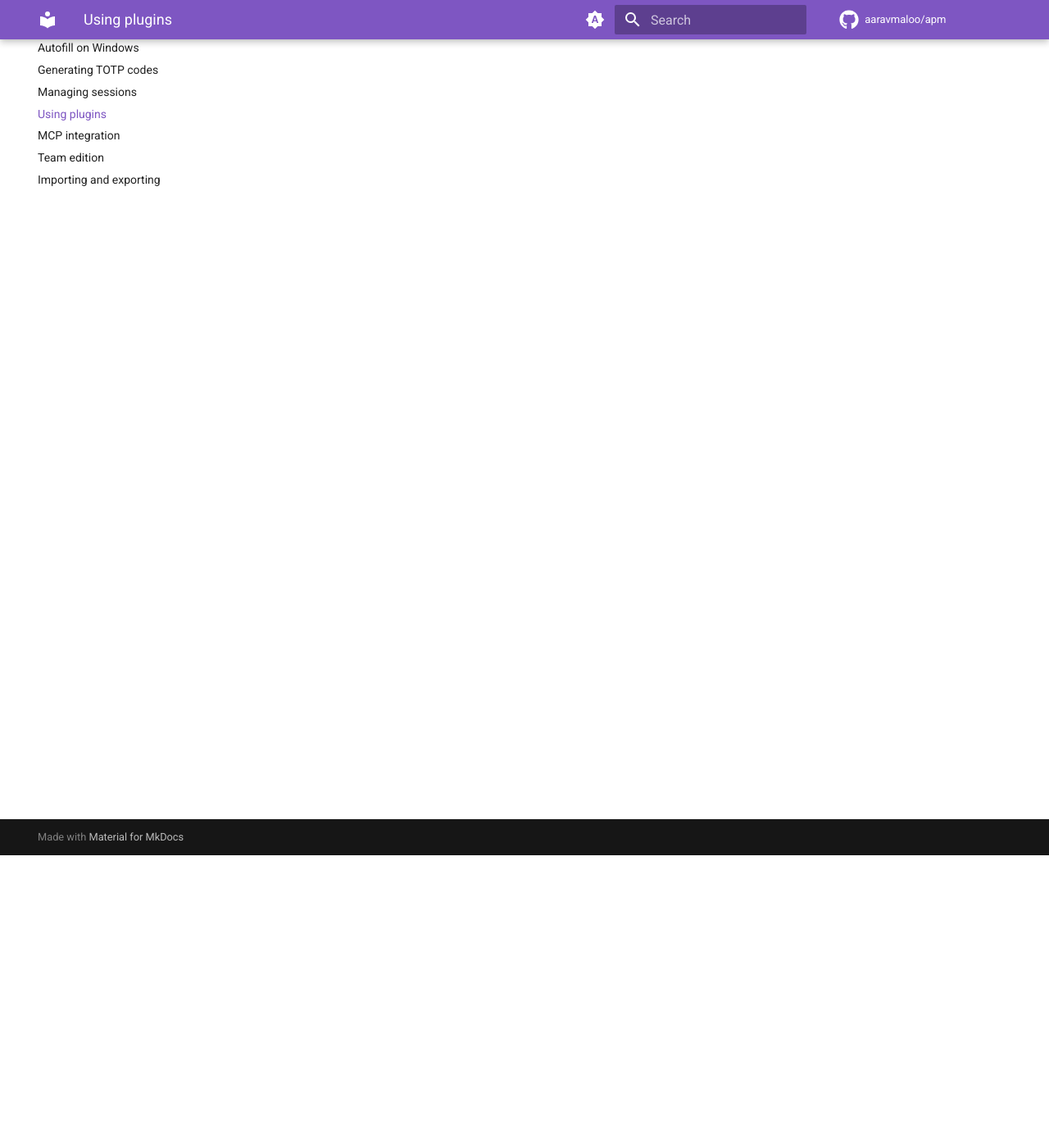
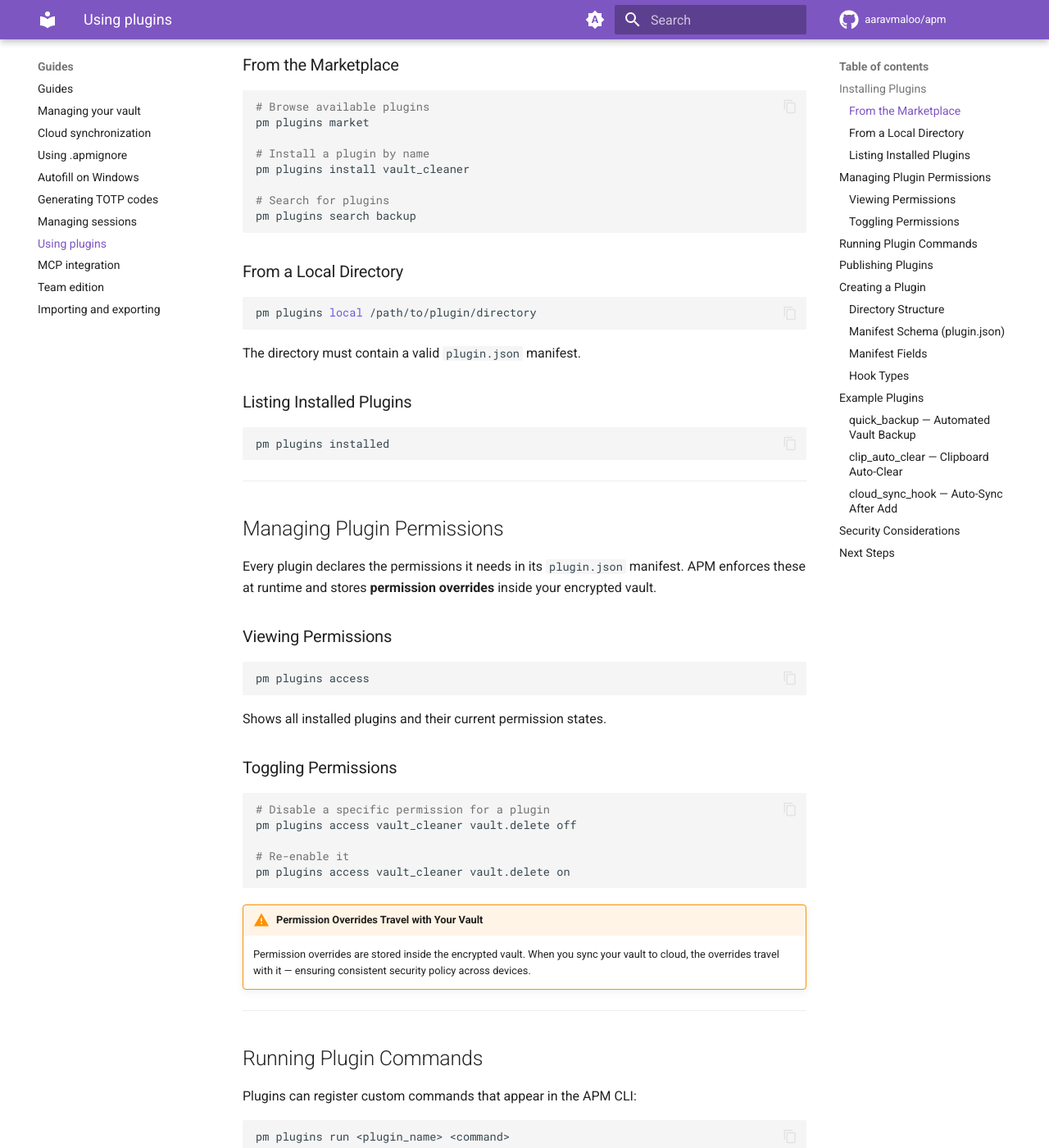
Before and after one commit to aaravmaloo/apm, an MkDocs documentation site: the page built from docs/guides/plugins.md, in a window 1280 px wide and 1400 px high, scrolled down 357 px. Shown: the whole window at 82% size. Built offline with MkDocs 1.6.1 and Material for MkDocs 9.7.7, drawn with Linux system fonts in a browser that asks for light colours; comment, search, counter and statistics services are not loaded; some of the changed text lies outside the part shown.

Commit message:
update docs/guides/plugins.md

````diff
--- a/docs/guides/plugins.md
+++ b/docs/guides/plugins.md
@@ -1 +1,202 @@
-# Plugins Guide\n\nManifest plugins with runtime permission controls. Use pm plugins access to manage PACs.
+# Using Plugins
+
+APM features a manifest-based plugin system that lets you extend the CLI with custom commands, hooks, and automation workflows. Plugins are distributed via a cloud-based marketplace or installed locally.
+
+---
+
+## Installing Plugins
+
+### From the Marketplace
+
+```bash
+# Browse available plugins
+pm plugins market
+
+# Install a plugin by name
+pm plugins install vault_cleaner
+
+# Search for plugins
+pm plugins search backup
+```
+
+### From a Local Directory
+
+```bash
+pm plugins local /path/to/plugin/directory
+```
+
+The directory must contain a valid `plugin.json` manifest.
+
+### Listing Installed Plugins
+
+```bash
+pm plugins installed
+```
+
+---
+
+## Managing Plugin Permissions
+
+Every plugin declares the permissions it needs in its `plugin.json` manifest. APM enforces these at runtime and stores **permission overrides** inside your encrypted vault.
+
+### Viewing Permissions
+
+```bash
+pm plugins access
+```
+
+Shows all installed plugins and their current permission states.
+
+### Toggling Permissions
+
+```bash
+# Disable a specific permission for a plugin
+pm plugins access vault_cleaner vault.delete off
+
+# Re-enable it
+pm plugins access vault_cleaner vault.delete on
+```
+
+!!! warning "Permission Overrides Travel with Your Vault"
+    Permission overrides are stored inside the encrypted vault. When you sync your vault to cloud, the overrides travel with it — ensuring consistent security policy across devices.
+
+---
+
+## Running Plugin Commands
+
+Plugins can register custom commands that appear in the APM CLI:
+
+```bash
+pm plugins run <plugin_name> <command>
+```
+
+Or, if the plugin registers hooks, they fire automatically during vault lifecycle events.
+
+---
+
+## Publishing Plugins
+
+```bash
+pm plugins push <plugin_name>
+```
+
+Uploads the plugin to the marketplace via your configured cloud provider. The plugin must have:
+
+- A valid `plugin.json` manifest
+- Version following semantic versioning (e.g., `1.0.0`)
+
+---
+
+## Creating a Plugin
+
+### Directory Structure
+
+```
+my_plugin/
+└── plugin.json
+```
+
+### Manifest Schema (`plugin.json`)
+
+```json
+{
+  "name": "my_plugin",
+  "version": "1.0.0",
+  "description": "A brief description of what this plugin does",
+  "author": "Your Name",
+  "permissions_required": [
+    "vault.read",
+    "vault.write",
+    "file.storage"
+  ],
+  "allowed_file_types": [".json", ".txt"],
+  "commands": ["backup", "restore"],
+  "hooks": ["post:add", "pre:sync"]
+}
+```
+
+### Manifest Fields
+
+| Field                  | Type       | Required | Description                           |
+| :--------------------- | :--------- | :------- | :------------------------------------ |
+| `name`                 | `string`   | ✅        | Unique plugin identifier              |
+| `version`              | `string`   | ✅        | Semantic version (`X.Y.Z`)            |
+| `description`          | `string`   | ❌        | Human-readable description            |
+| `author`               | `string`   | ❌        | Plugin author                         |
+| `permissions_required` | `string[]` | ✅        | List of required permissions          |
+| `allowed_file_types`   | `string[]` | ❌        | File extensions the plugin may access |
+| `commands`             | `string[]` | ❌        | Commands the plugin exposes           |
+| `hooks`                | `string[]` | ❌        | Lifecycle hooks to listen for         |
+
+### Hook Types
+
+Hooks fire at specific points in the vault lifecycle:
+
+| Hook Pattern  | When It Fires              |
+| :------------ | :------------------------- |
+| `pre:add`     | Before an entry is added   |
+| `post:add`    | After an entry is added    |
+| `pre:sync`    | Before a cloud sync        |
+| `post:sync`   | After a cloud sync         |
+| `pre:delete`  | Before an entry is deleted |
+| `post:delete` | After an entry is deleted  |
+
+---
+
+## Example Plugins
+
+APM ships with example plugins in the `examples/plugins/` directory:
+
+### `quick_backup` — Automated Vault Backup
+
+```json
+{
+  "name": "quick_backup",
+  "version": "1.0.0",
+  "description": "Creates a timestamped backup of the vault file",
+  "permissions_required": ["vault.read", "vault.backup", "file.storage"],
+  "commands": ["backup"]
+}
+```
+
+### `clip_auto_clear` — Clipboard Auto-Clear
+
+```json
+{
+  "name": "clip_auto_clear",
+  "version": "1.0.0",
+  "description": "Clears clipboard after a configurable delay",
+  "permissions_required": ["system.clipboard.write"],
+  "commands": ["clear"]
+}
+```
+
+### `cloud_sync_hook` — Auto-Sync After Add
+
+```json
+{
+  "name": "cloud_sync_hook",
+  "version": "1.0.0",
+  "description": "Triggers cloud sync after adding entries",
+  "permissions_required": ["vault.read", "cloud.sync"],
+  "hooks": ["post:add"]
+}
+```
+
+---
+
+## Security Considerations
+
+!!! danger "Plugins Execute Code"
+    Plugins can execute arbitrary commands on your system within their declared permissions. Always:
+
+    1. **Review permissions** before installing (`pm plugins access`)
+    2. **Disable unnecessary permissions** (`pm plugins access <name> <perm> off`)
+    3. **Only install plugins from trusted sources**
+
+---
+
+## Next Steps
+
+- **[Plugin API Reference](../reference/plugin-api.md)** — Full permission catalog and step commands
+- **[Plugin Architecture](../concepts/plugins.md)** — Deep technical details
````
